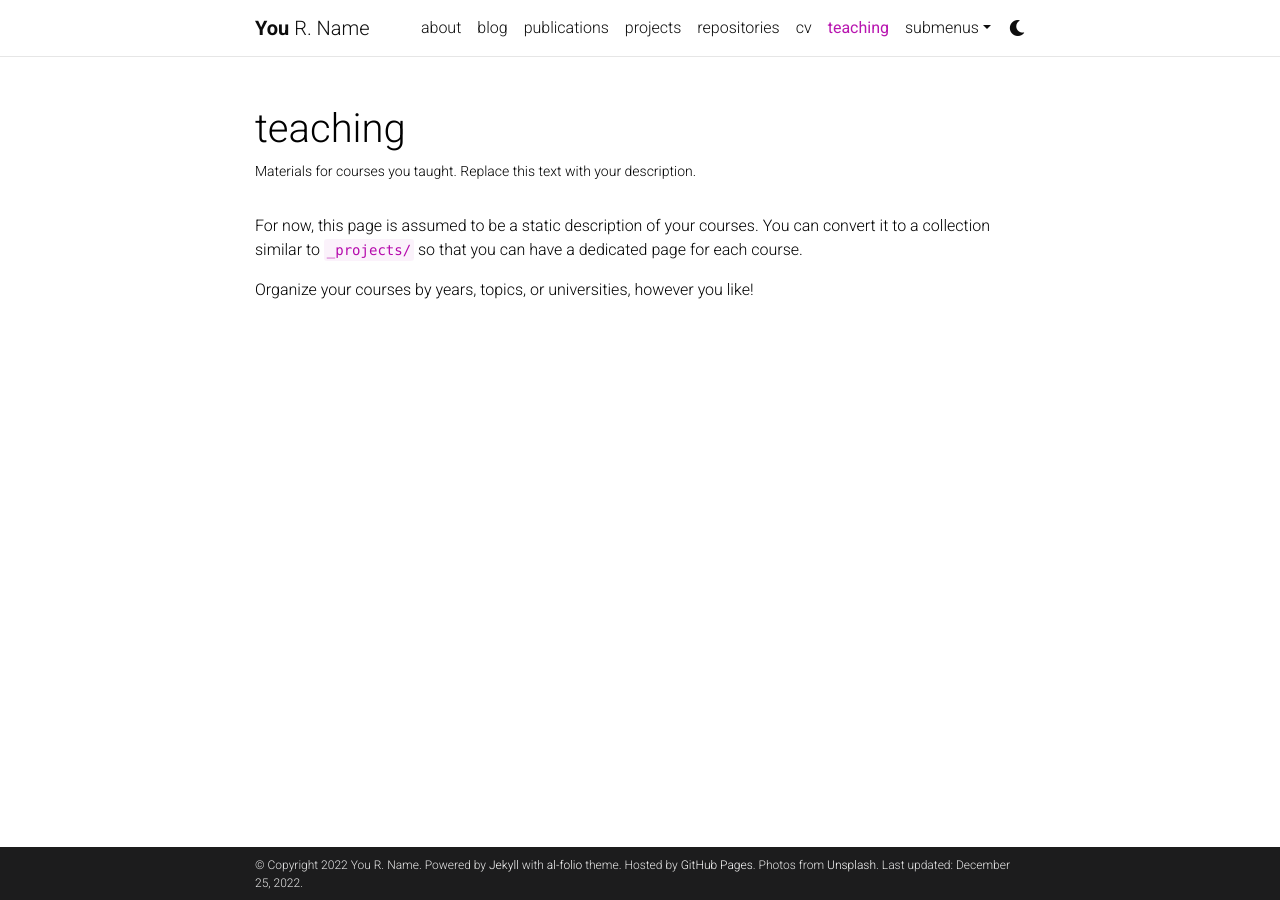
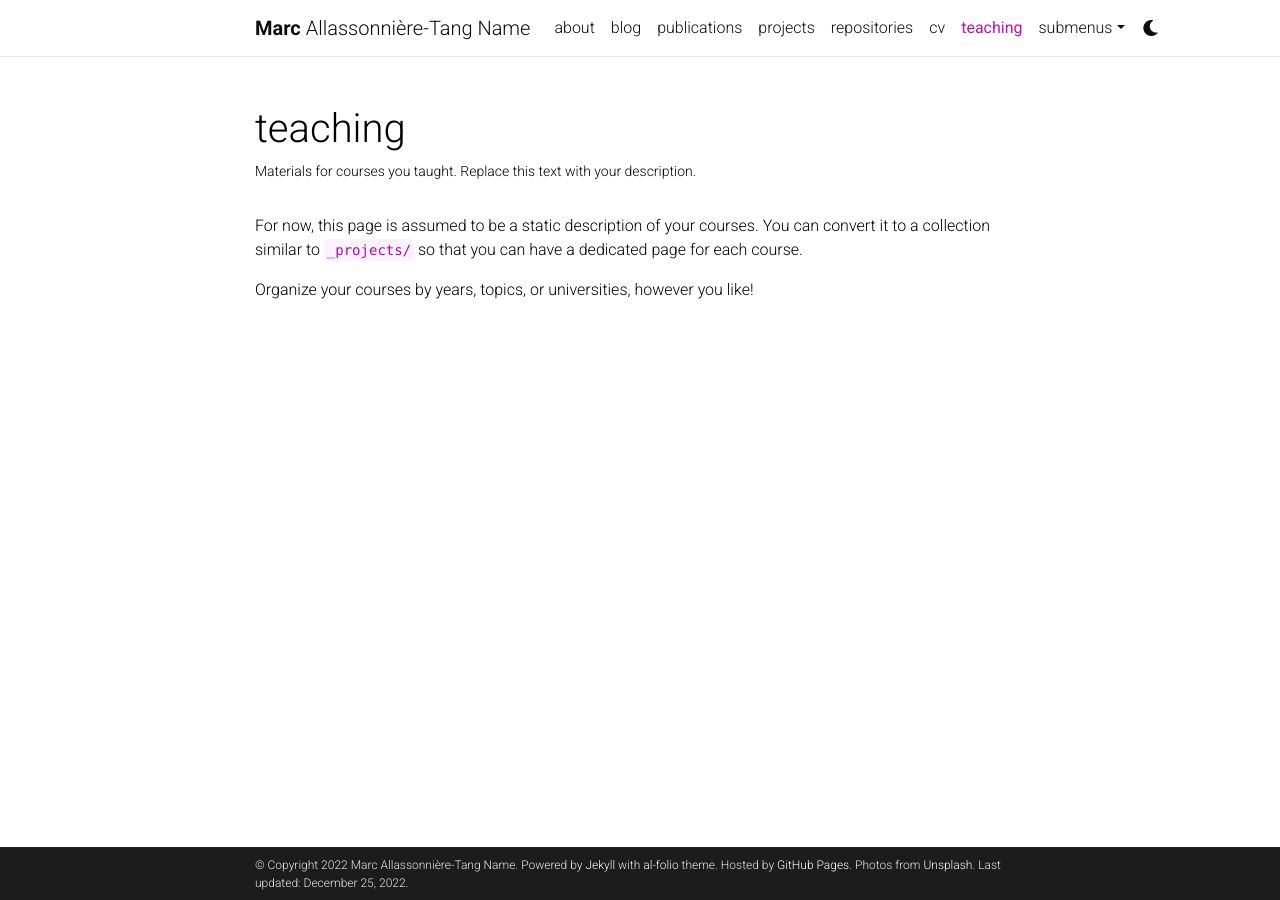
Before and after one commit to marctang/marctang.github.io, a Jekyll site: the page built from _pages/teaching.md, in a window 1280 px wide. Built offline with Jekyll 4.4.1, drawn with Linux system fonts in a browser that asks for light colours; comment, search, counter and statistics services are not loaded; a style sheet for code colours, icons or effects is not loaded.

Commit message:
Update _config.yml

```diff
--- a/_config.yml
+++ b/_config.yml
@@ -3,8 +3,8 @@
 # -----------------------------------------------------------------------------
 
 title: blank # the website title (if blank, full name will be used instead)
-first_name: You
-middle_name: R.
+first_name: Marc
+middle_name: Allassonnière-Tang
 last_name: Name
 email: you@example.com
 description: > # the ">" symbol means to ignore newlines until "footer_text:"
```
